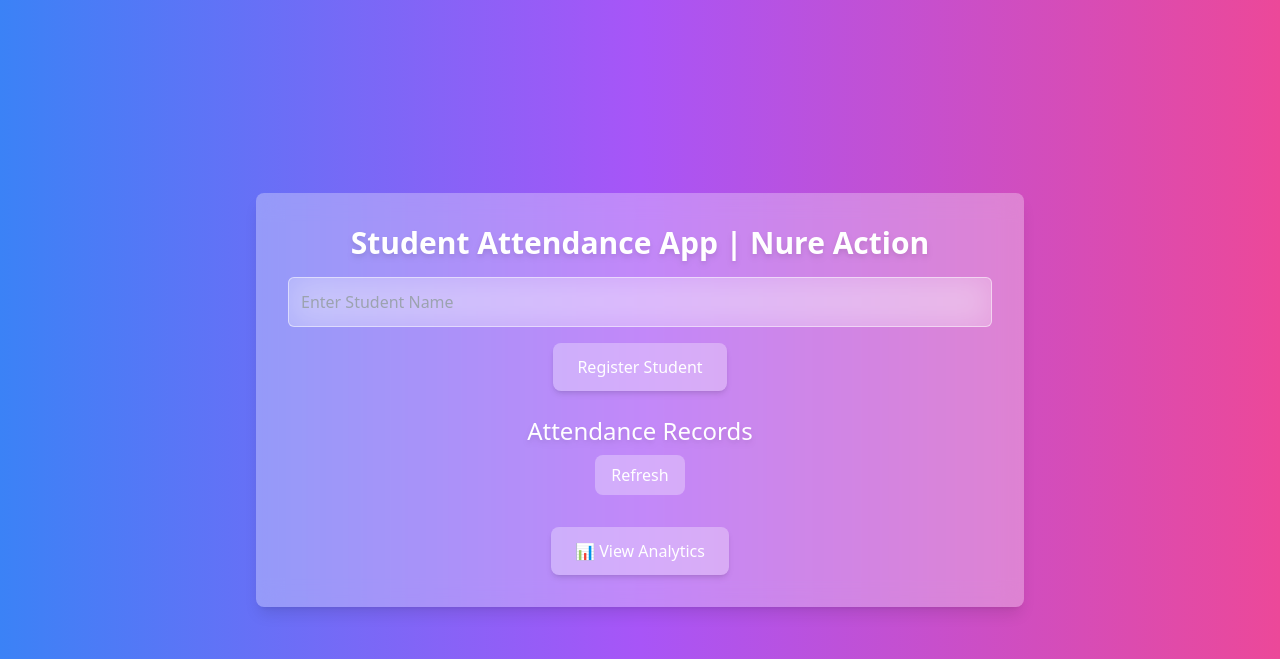
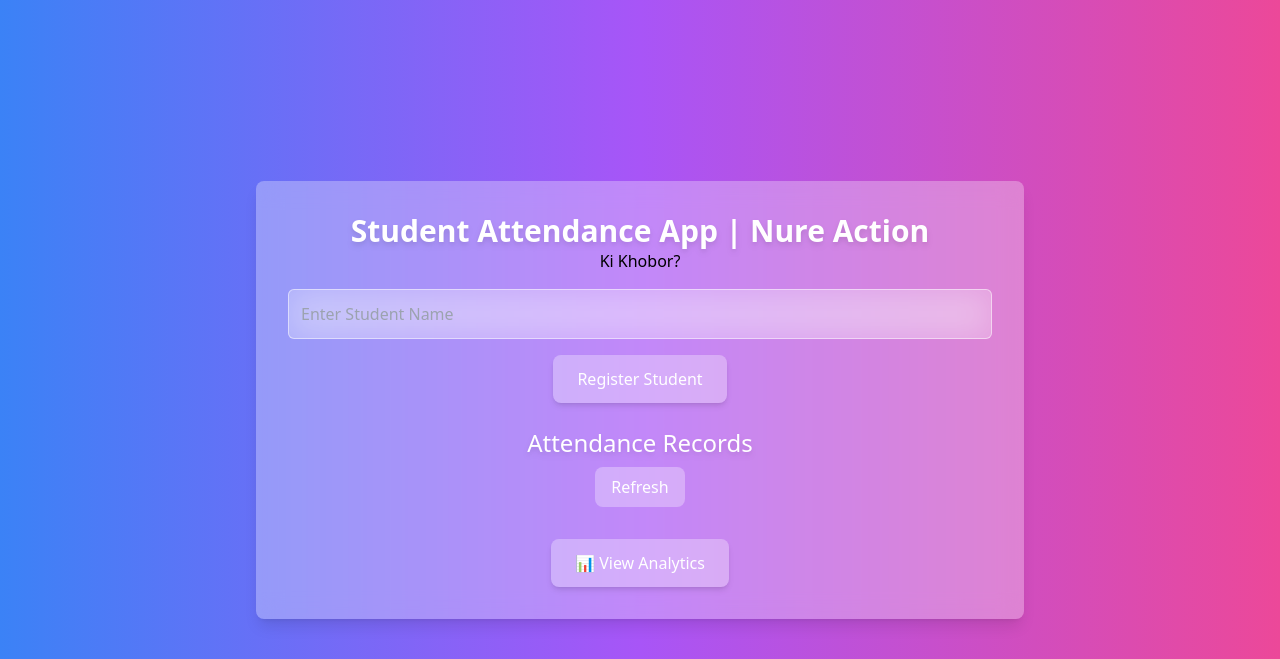
Before and after one commit to suvro2020/flask-student-attendance-app, a Flask app: page / in a window 1280 px wide. Shown: the top 659 px of the page. Run offline with Flask 3, Linux system fonts and the light colour scheme; some libraries are stand-ins or nearby versions.

Commit message:
Update index.html

```diff
--- a/app/templates/index.html
+++ b/app/templates/index.html
@@ -10,6 +10,7 @@
 
     <div class="backdrop-blur-md bg-white/30 p-8 rounded-lg shadow-lg max-w-3xl w-full text-center">
         <h2 class="text-3xl font-bold text-white drop-shadow-md">Student Attendance App | Nure Action</h2>
+<h4>Ki Khobor?</h4>
 
         <input id="studentName" type="text" placeholder="Enter Student Name"
             class="border border-white/50 bg-white/20 backdrop-blur-lg text-white p-3 rounded-md w-full mt-4 focus:outline-none focus:ring-2 focus:ring-white/50">
```
